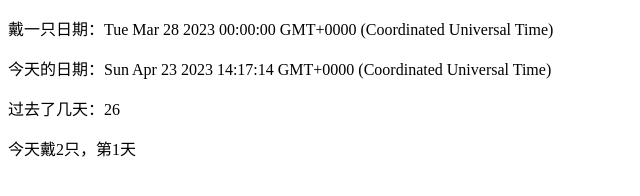
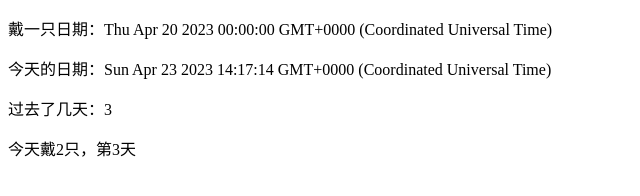
Before and after one commit to imhuangting-qq-com/firstweb, a plain HTML site: page index.html in a window 1280 px wide. Shown: the full height of the page, 0-640 px from the left. Drawn offline with Linux system fonts and the light colour scheme.

Commit message:
Update index.html

```diff
--- a/index.html
+++ b/index.html
@@ -12,7 +12,7 @@
     <p id="dijitian">第几天</p>
 
     <script>
-      var data1 = new Date("2023-03-28 00:00:00")
+      var data1 = new Date("2023-04-20 00:00:00")
       var data2 =  new Date()
       var datas= Math.floor((data2-data1)/1000/60/60/24)
       var dijitian= datas % 5
```
